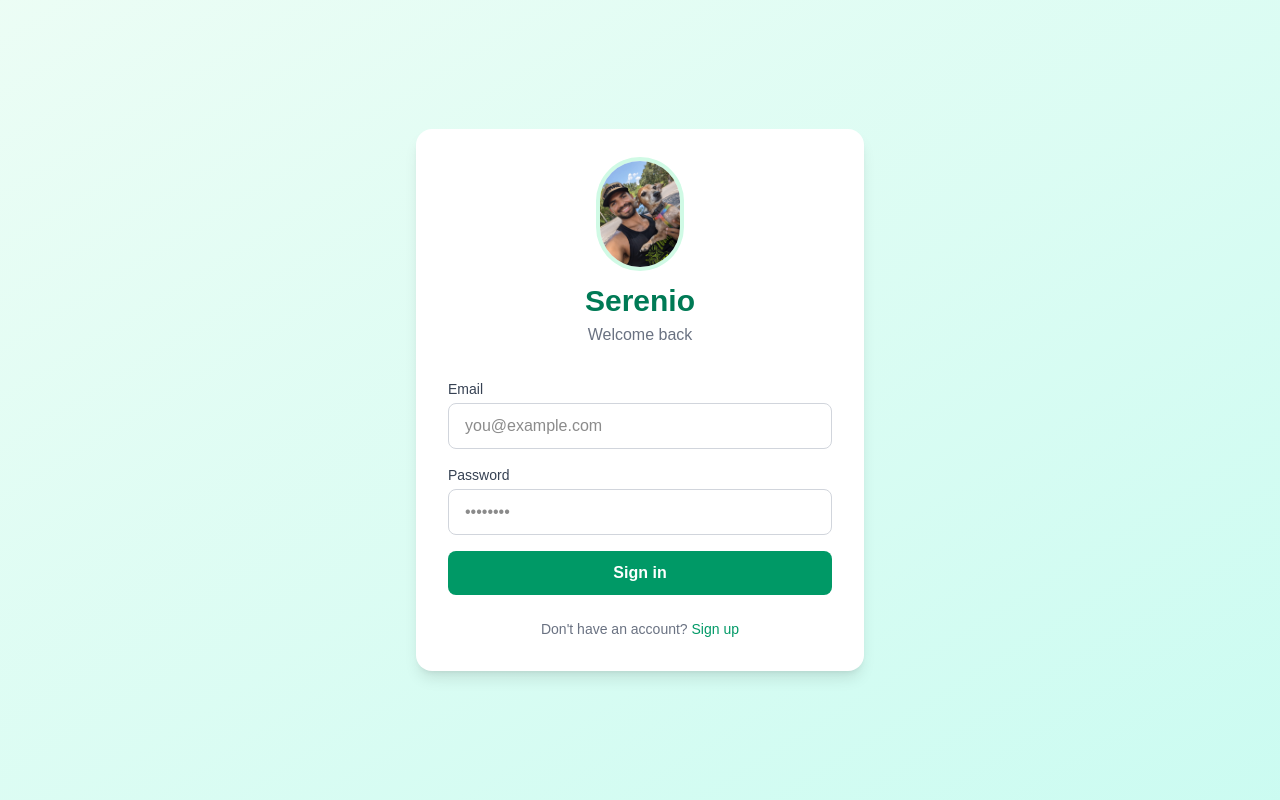
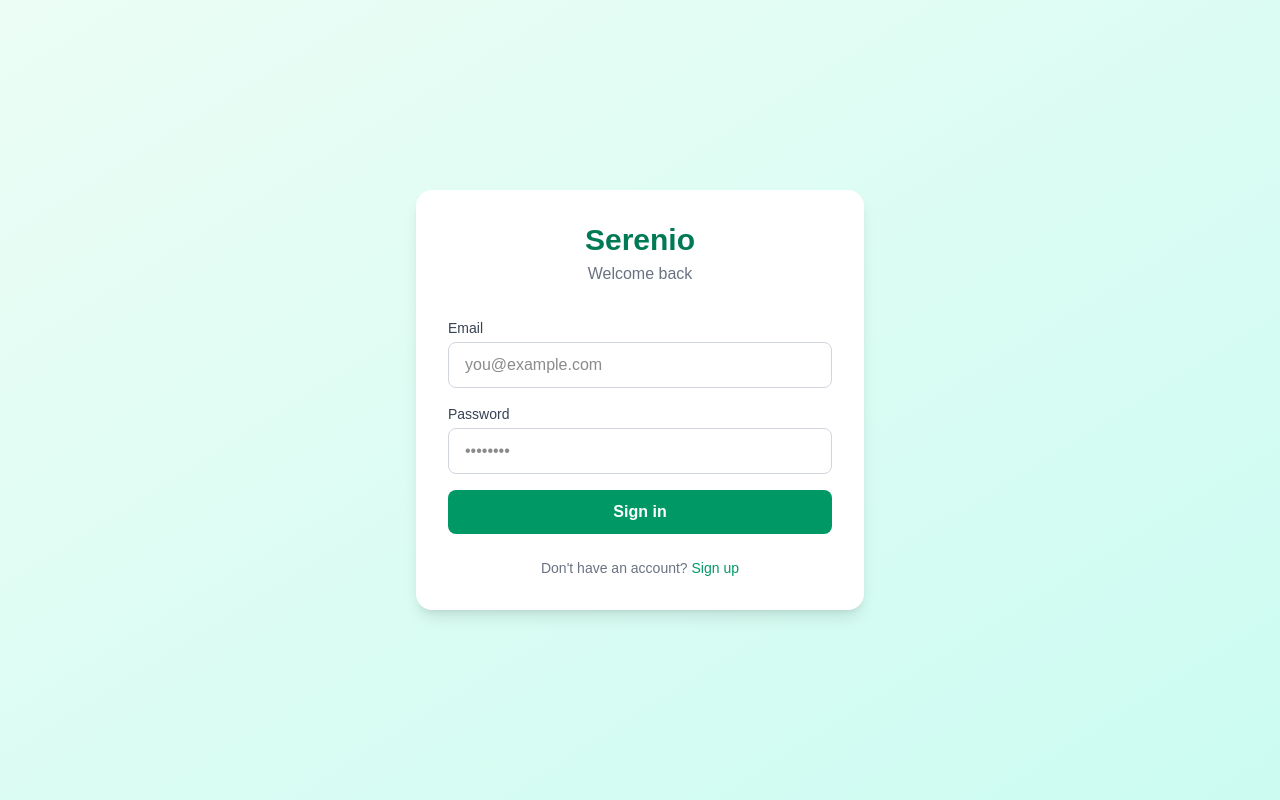
Before and after one commit to brianmina/serenio, a Next.js app: page /login in a window 1280 px wide. Built offline with nearby package versions, Linux system fonts and the light colour scheme.

Commit message:
Remove avatar from login page

```diff
--- a/src/app/login/page.tsx
+++ b/src/app/login/page.tsx
@@ -2,7 +2,6 @@
 
 import { useState } from 'react'
 import Link from 'next/link'
-import Image from 'next/image'
 import { login } from '@/app/auth/actions'
 
 export default function LoginPage() {
@@ -23,15 +22,6 @@ export default function LoginPage() {
     <div className="min-h-screen bg-gradient-to-br from-emerald-50 to-teal-100 flex items-center justify-center p-4">
       <div className="bg-white rounded-2xl shadow-lg p-8 w-full max-w-md">
         <div className="text-center mb-8">
-          <div className="flex justify-center mb-4">
-            <Image
-              src="/avatar.jpg"
-              alt="Brian"
-              width={80}
-              height={80}
-              className="rounded-full object-cover ring-4 ring-emerald-100"
-            />
-          </div>
           <h1 className="text-3xl font-bold text-emerald-700">Serenio</h1>
           <p className="text-gray-500 mt-1">Welcome back</p>
         </div>
```
Also changed, not shown: public/avatar.jpg (deleted).
